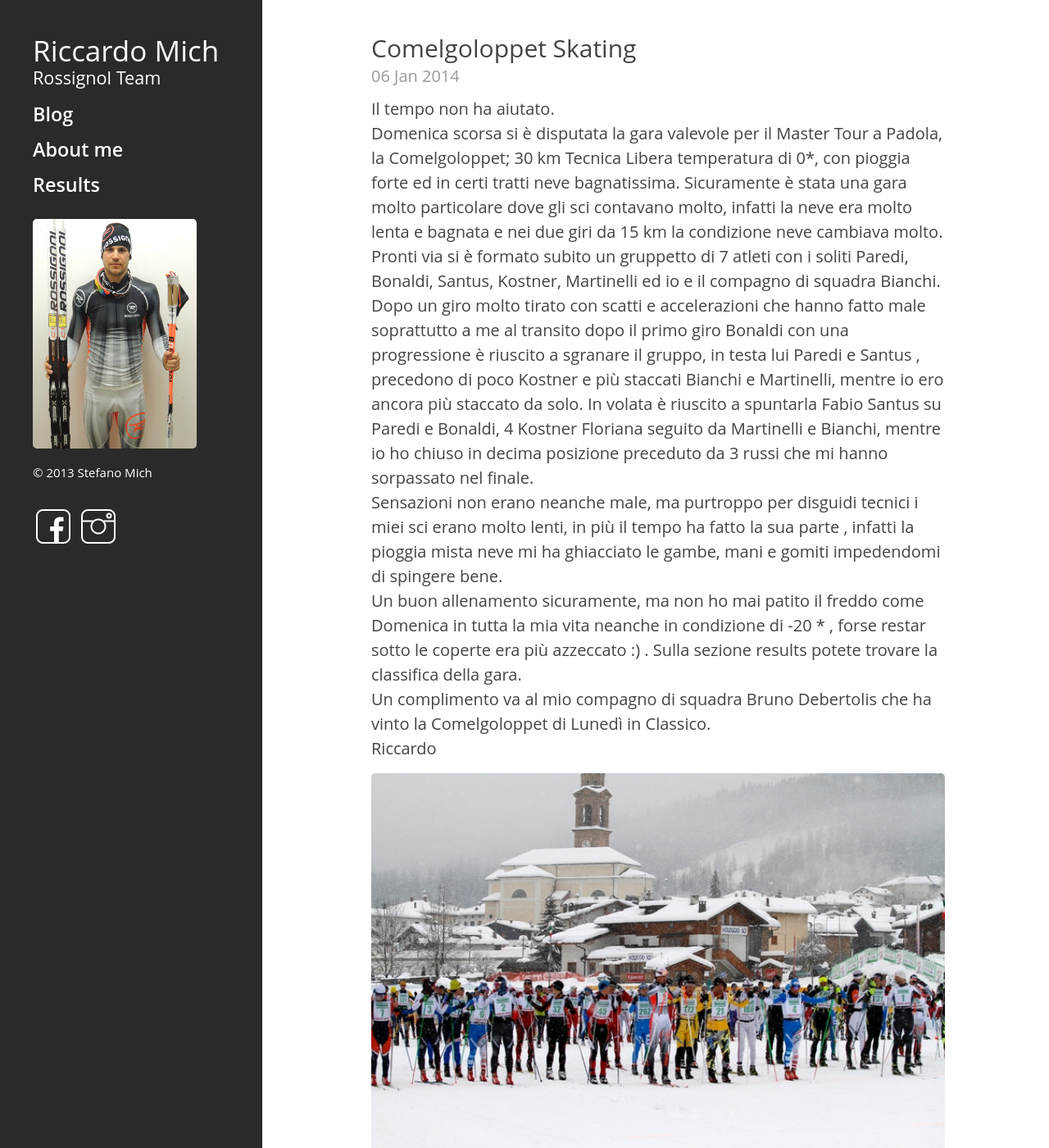
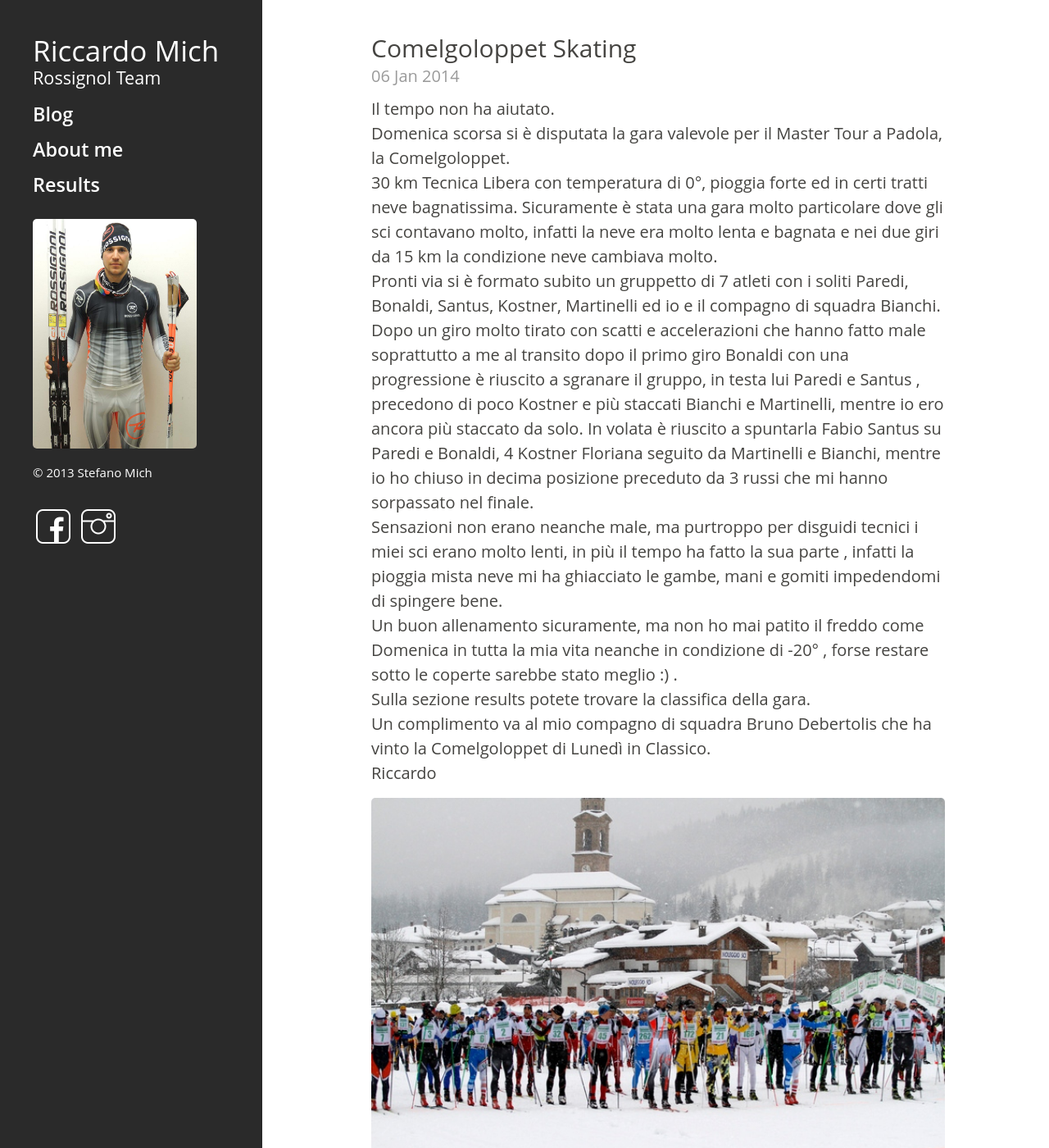
Before and after one commit to stefanomich22/mich93.github.io, a Jekyll site: the page built from _posts/2014-01-06-Comelgoloppet.md, in a window 1280 px wide and 1400 px high. Shown: the whole window at 82% size. Built offline with Jekyll 4.4.1, drawn with Linux system fonts in a browser that asks for light colours; Markdown is read by kramdown in place of the engine named in the settings; a style sheet for code colours, icons or effects is not loaded.

Commit message:
new posts

```diff
--- a/_posts/2014-01-06-Comelgoloppet.md
+++ b/_posts/2014-01-06-Comelgoloppet.md
@@ -5,13 +5,13 @@ excerpt: Analisi della Comelgoloppet in skating <img class="postimg" src="/image
 ---
 
 Il tempo non ha aiutato.<br>
-Domenica scorsa si è disputata la gara valevole per il Master Tour a Padola, la Comelgoloppet;
-30 km Tecnica Libera temperatura di 0*, con pioggia forte ed in certi tratti neve bagnatissima.
+Domenica scorsa si è disputata la gara valevole per il Master Tour a Padola, la Comelgoloppet.<br>
+30 km Tecnica Libera con temperatura di 0°, pioggia forte ed in certi tratti neve bagnatissima.
 Sicuramente è stata una gara molto particolare dove gli sci contavano molto, infatti la neve era molto lenta e bagnata e nei due giri da 15 km la condizione neve cambiava molto.<br>
 Pronti via si è formato subito un gruppetto di 7 atleti con i soliti Paredi, Bonaldi, Santus, Kostner, Martinelli ed io e il compagno di squadra Bianchi. Dopo un giro molto tirato con scatti e accelerazioni che hanno fatto male soprattutto a me al transito dopo il primo giro Bonaldi con una progressione è riuscito a sgranare il gruppo, in testa lui Paredi e Santus , precedono di poco Kostner e più staccati Bianchi e Martinelli, mentre io ero ancora più staccato da solo.
 In volata è riuscito a spuntarla Fabio Santus su Paredi e Bonaldi, 4 Kostner Floriana seguito da Martinelli e Bianchi, mentre io ho chiuso in decima posizione preceduto da 3 russi che mi hanno sorpassato nel finale.<br>
 Sensazioni non erano neanche male, ma purtroppo per disguidi tecnici i miei sci erano molto lenti, in più il tempo ha fatto la sua parte , infatti la pioggia mista neve mi ha ghiacciato le gambe, mani e gomiti impedendomi di spingere bene.<br>
-Un buon allenamento sicuramente, ma non ho mai patito il freddo come Domenica in tutta la mia vita neanche in condizione di -20 * , forse restar sotto le coperte era più azzeccato :) .
+Un buon allenamento sicuramente, ma non ho mai patito il freddo come Domenica in tutta la mia vita neanche in condizione di -20° , forse restare sotto le coperte sarebbe stato meglio :) .<br>
 Sulla sezione results potete trovare la classifica della gara.<br>
 Un complimento va al mio compagno di squadra Bruno Debertolis che ha vinto la Comelgoloppet di Lunedì in Classico.<br>
 Riccardo
```
